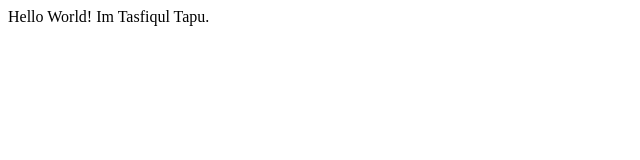
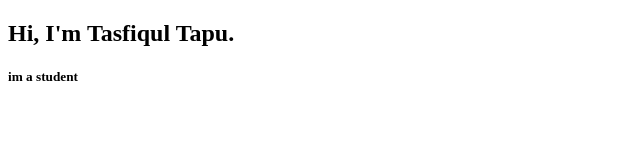
Before and after one commit to TasfiqulTapu/tasfiqultapu.github.io, a plain HTML site: page index.html in a window 1280 px wide. Shown: the whole page, without its empty margins (0-640 px from the left). Drawn offline with Linux system fonts and the light colour scheme.

Commit message:
Small update

```diff
--- a/index.html
+++ b/index.html
@@ -3,14 +3,23 @@
 
   <head>
     <title>Tasfiqul Tapu</title>
+    <style>
+      h2{
+        float: center;
+      }
+      h5{
+        float: center;
+      }
+      #top{
+        height: 100vh;
+        width : 100vw;
+      }
+    </style>
   </head>
   <body>
-    <header>
-    </header>
-    <main>
-      Hello World! Im Tasfiqul Tapu.
-    </main>
-    <footer>
-    </footer>
+    <div id='top'>
+      <h2>Hi, I'm Tasfiqul Tapu.</h2>
+      <h5>im a student</h5>
+    </div>
   </body>
 </html>
```
